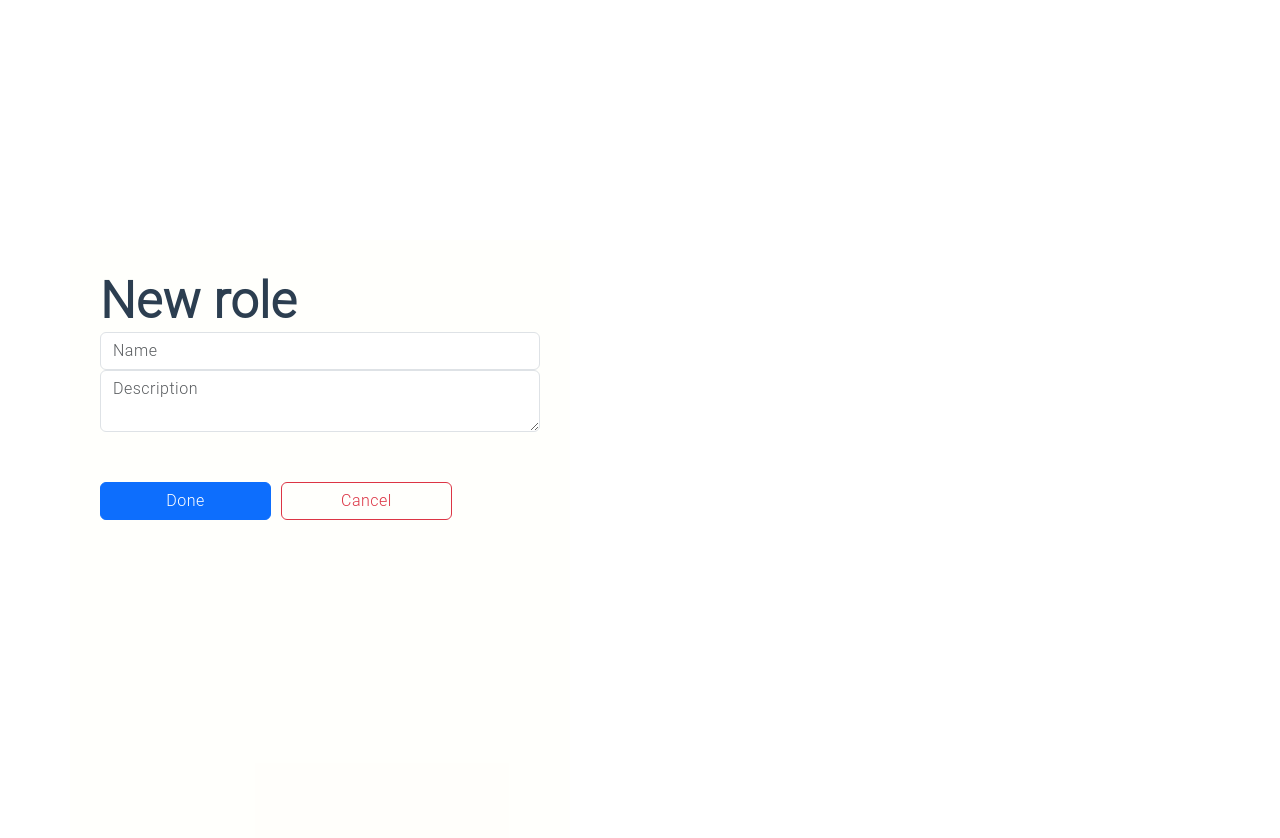
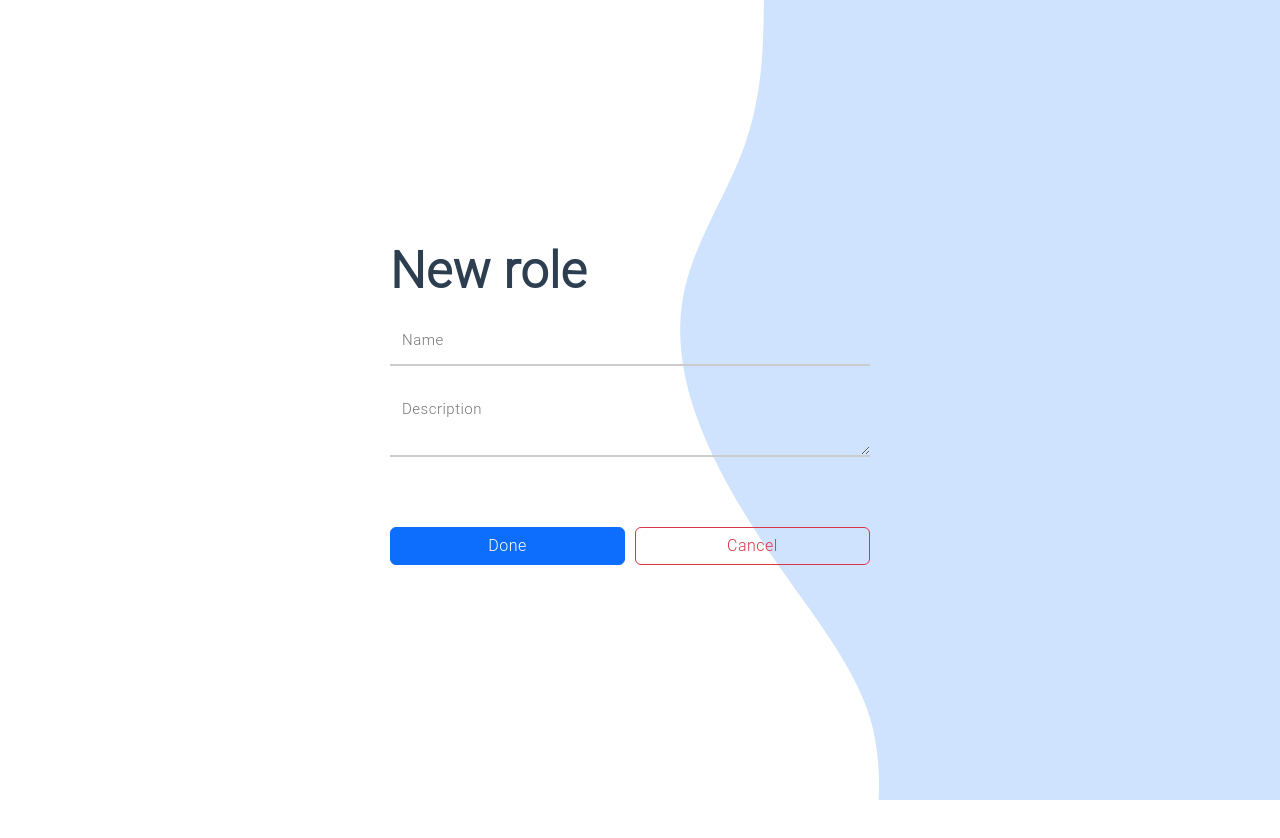
Before and after one commit to IcesiComputacionInternet/TallerFinal, a React (Vite) app in the folder frontend/: page /roles in a window 1280 px wide. Shown: the top 838 px of the page. After the commit the page ends 800 px from the top, so only its background shows below. Built offline with nearby package versions, Linux system fonts and the light colour scheme; the HTML template or start-up script is replaced by a standard one.

Commit message:
Fixed Roles input fields

```diff
--- a/frontend/src/pages/Roles.tsx
+++ b/frontend/src/pages/Roles.tsx
@@ -42,34 +42,38 @@ const Roles = () => {
     // };
 
     return (
-        <body>
-        <div className="container">
-            <form className="login-form">
+        <div className="signUp-container">
+            <form className="signup-form" style={{marginTop: "100PX"}}>
                 <h3>New role</h3>
-                <div className="form-group">
+                <div className="input-container" >
                     <input required
                            type="text"
-                           className="form-control"
+                           className="input-field"
                            placeholder="Name"
                            value={roleName}
                            onChange={(event) => setRoleName(event.target.value)}
                     />
+                    <label htmlFor="input-field" className="input-label">Name</label>
+                    <span className="input-highlight"></span>
                 </div>
-                <div className="form-group">
+
+                <div className="input-container">
                     <textarea required
-                           className="form-control"
-                           placeholder="Description"
-                           value={roleDescription}
-                           onChange={(event) => setRoleDescription(event.target.value)}
+                           className="input-field"
+                              placeholder="Description"
+                              value={roleDescription}
+                              onChange={(event) => setRoleDescription(event.target.value)}
                     />
+                    <label htmlFor="input-field" className="input-label">Description</label>
+                    <span className="input-highlight"></span>
                 </div>
+
                 <div className="button-container">
                     <button className="btn btn-primary">Done</button>
                     <button className="btn btn-outline-danger" >Cancel</button>
                 </div>
             </form>
         </div>
-        </body>
     );
 };
 
```
